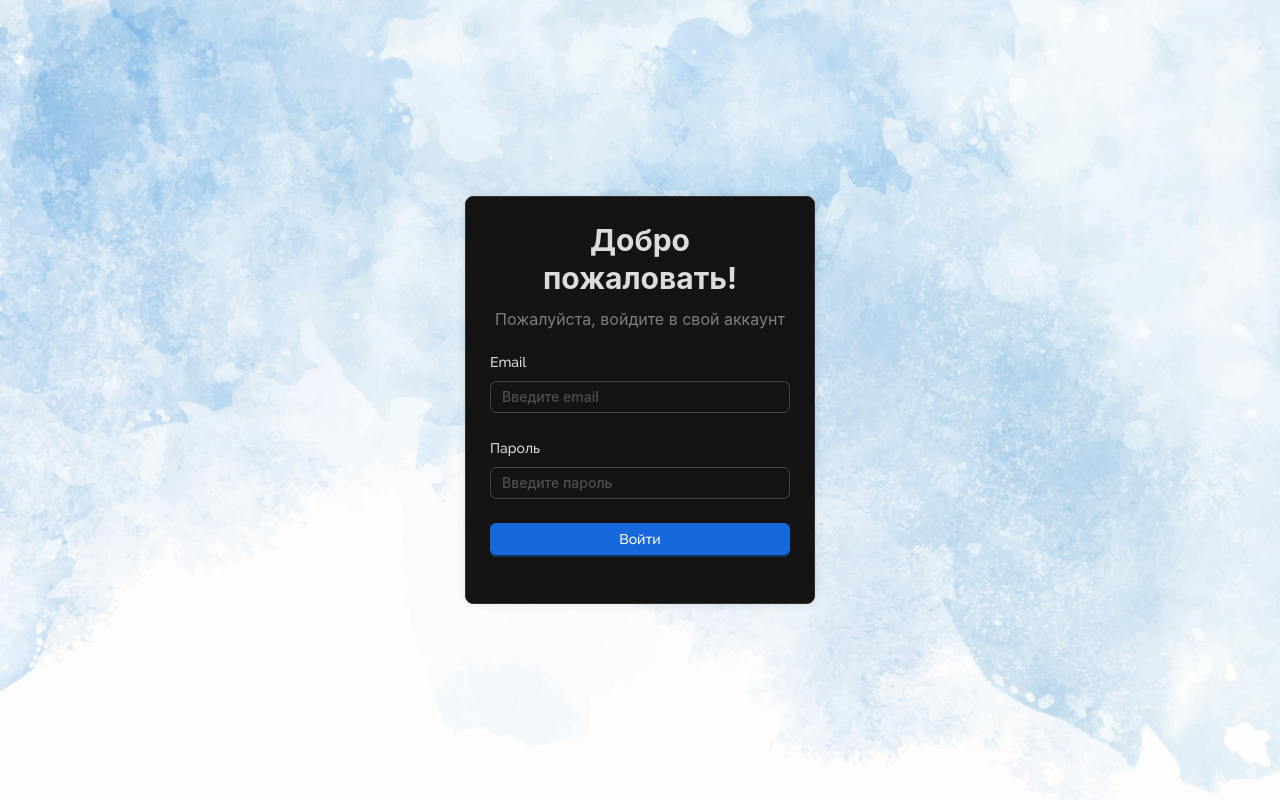
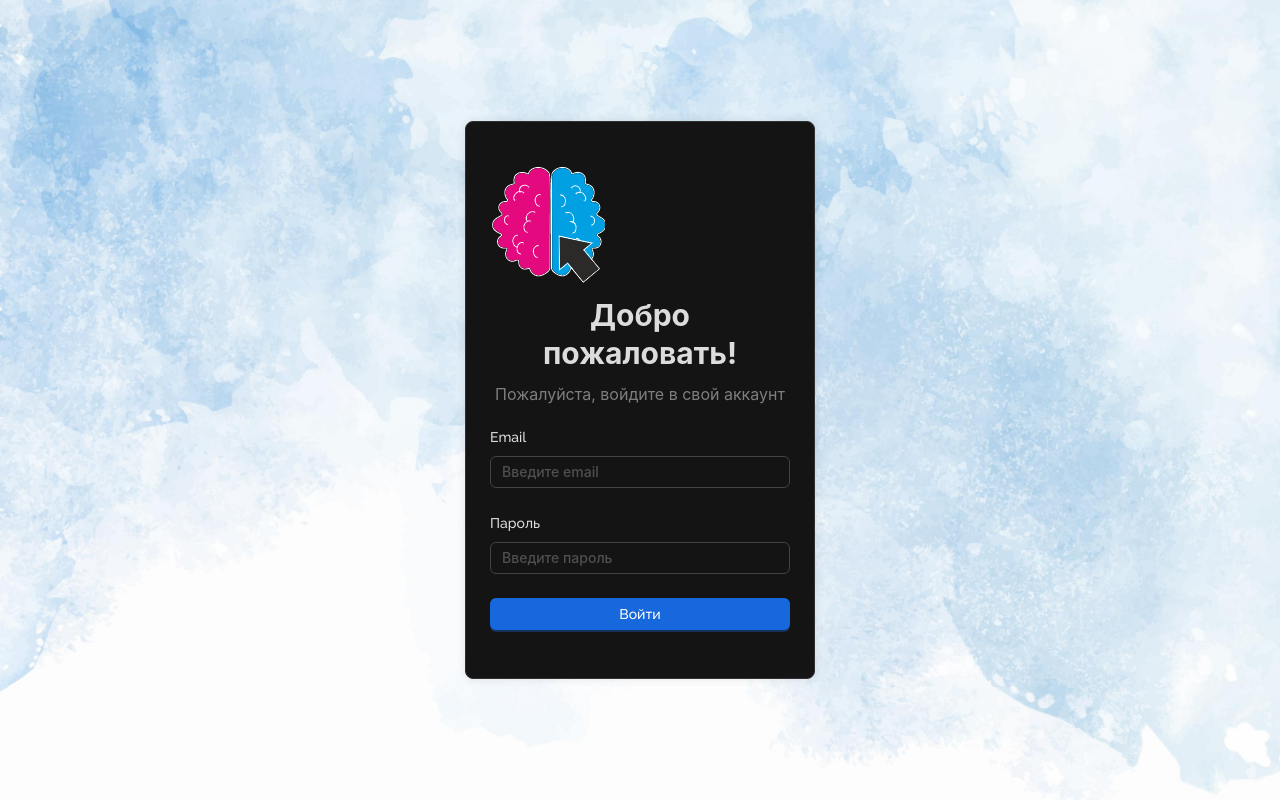
Before and after one commit to Adlemas/mindclick-frontend-v2-review, a Next.js app: page /login in a window 1280 px wide. Built offline with nearby package versions, Linux system fonts and the light colour scheme.

Commit message:
feat: start providing logo image in login view

```diff
--- a/src/views/LoginView/index.tsx
+++ b/src/views/LoginView/index.tsx
@@ -1,7 +1,9 @@
 import { FC } from "react";
-import { Card, Form, Typography } from "antd";
+import { Card, Form, Image, Typography } from "antd";
 import StyledInput from "@/components/UI/StyledInput";
 import Button from "@/components/UI/Button";
+
+import LogoImg from "@/assets/mindclickon-icon.png";
 
 import styles from "./styles.module.scss";
 
@@ -11,6 +13,7 @@ const { Item } = Form;
 const LoginView: FC = () => (
   <div className={styles.loginView__Wrapper}>
     <Card className={styles.loginView__Card}>
+      <Image src={LogoImg.src} />
       <Title level={2} className={styles.loginView__Title}>
         Добро пожаловать!
       </Title>
```
